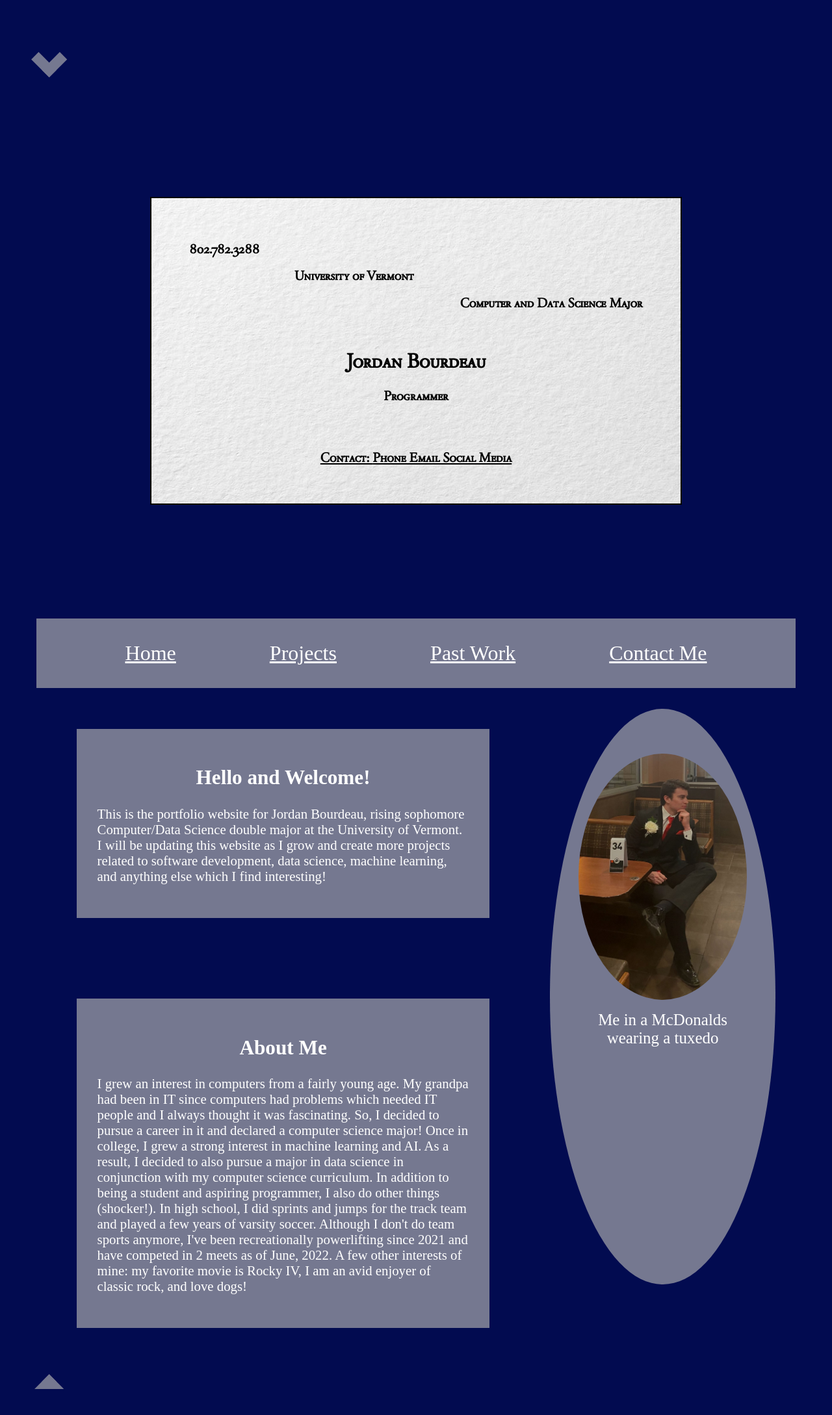
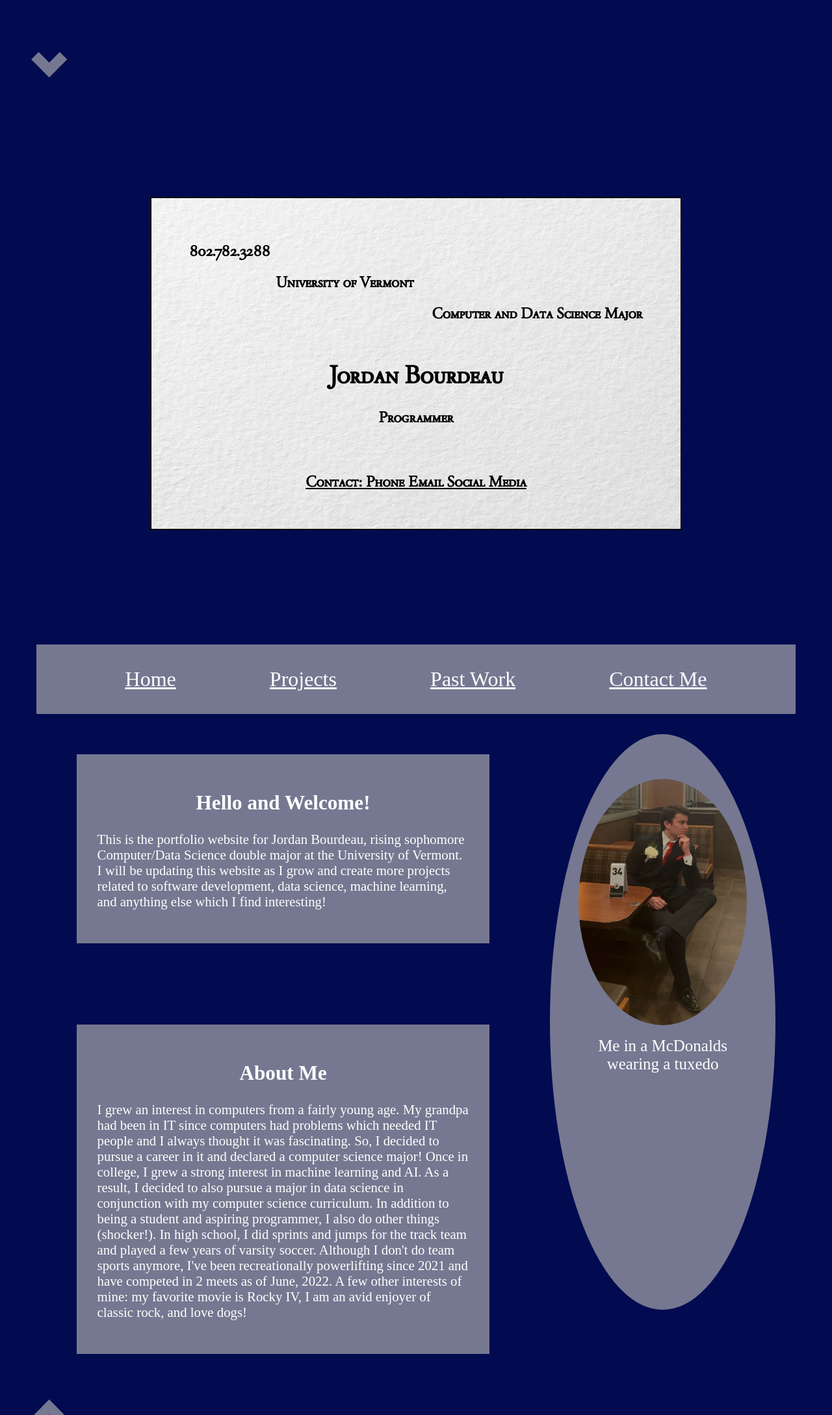
Before and after one commit to JBourds/jbourds.github.io, a PHP site: page / in a window 1280 px wide. Shown: the whole page at 65% size. Before the commit the page ends 2138 px from the top, so only its background shows below. Run offline with PHP 8.4, Linux system fonts and the light colour scheme.

Commit message:
Tentatively Finalized Fonts and Font Size
Also changed path on index.html for image to not step outside of a folder (broken from when I removed the html folder)

```diff
--- a/contact.html
+++ b/contact.html
@@ -6,7 +6,7 @@
         <title>Jordan Bourdeau Portfolio</title>
         <meta name="Author" content="Jordan Bourdeau">
         <meta name="Description" content="Jordan Bourdeau Programming Portfolio">
-        <link rel="stylesheet" type="text/css" href="../css/index_styles.css" />
+        <link rel="stylesheet" type="text/css" href="css/index_styles.css" />
     </head>
 
 
--- a/css/index_styles.css
+++ b/css/index_styles.css
@@ -5,6 +5,30 @@
     75% {transform: scale(1.3, 1.3)};
     100% {transform: scale(1.4, 1.4)};
 }
+
+/*Deals with font in the "business card" */
+@font-face {
+    font-family: Copperplate-Gothic;
+    src: url("../fonts/copperplate-gothic-font.ttf");
+
+    font-family: Garamond-Classico-SC;
+    src: url("../fonts/garamond-classico-sc.ttf");
+}
+
+.card {
+    font-family: "Garamond-Classico-SC", "Copperplate-Gothic", "Sans-Serif";
+    font-weight: bold;
+    color: black;
+}
+
+p.card, a.card {
+    font-size: 1.5em;
+}
+
+h1.card {
+    font-size: 2.5em;
+}
+/****************************************************/
 
 .arrow {
     border: solid var(--greyBackground);
@@ -55,35 +79,8 @@ header {
     background-color: white;
 }
 
-.card {
-    font-family: "Garamond-Classico-SC", "Copperplate-Gothic", "Sans-Serif";
-    font-weight: bold;
-}
-
-.card p {
-    font-size: 1.2em;
-}
-
-.card h1 {
-    font-size: 1.5em;
-}
-
-header > div > p, header > div > a {
-    font-size: 1.3em;
-}
-
-header > div> a {
-    color: black;
-}
-
 .toprow {
     line-height: 0em;
-}
-
-
-header h1, header h2, header h3, header p {
-    color: black;
-    font-family: copperplate-gothix-font
 }
 
 .middlerow {
@@ -192,27 +189,27 @@ section {
     background: var(--greyBackground);
 }
 
-h1, h2, h3 {
+#main h1, #main h2, #main h3 {
     color: white;
     text-shadow: .1em, .1em;
 }
 
-h1 {
+#main h1 {
     size: 1.75em;
     text-align: center;
 }
 
-h2 {
+#main h2 {
     size: 1.55em;
     text-align: center;
 }
 
-h3 {
+#main h3 {
     size: 1.35em;
     text-align: center;
 }
 
-p {
+#main p {
     color: white;
     size: 1.15em;
 }
--- a/css/main.css
+++ b/css/main.css
@@ -4,15 +4,6 @@
     --navyBackground: #020b50;
     --greyBackground: #757890;
     --topZIndex: 5;
-}
-
-@font-face {
-    font-family: Copperplate-Gothic;
-    src: url("fonts/copperplate-gothic-font.ttf");
-
-    font-family: Garamond-Classico-SC;
-    src: url("fonts/Garamond-Classico-SC.ttf");
-
 }
 
 .bold {
--- a/index.html
+++ b/index.html
@@ -6,8 +6,8 @@
         <title>Jordan Bourdeau Portfolio</title>
         <meta name="Author" content="Jordan Bourdeau">
         <meta name="Description" content="Jordan Bourdeau Programming Portfolio">
-        <link rel="stylesheet" type="text/css" href="../css/main.css" />
-        <link rel="stylesheet" type="text/css" href="../css/index_styles.css" />
+        <link rel="stylesheet" type="text/css" href="css/main.css" />
+        <link rel="stylesheet" type="text/css" href="css/index_styles.css" />
     </head>
 
 
@@ -61,7 +61,7 @@
             <section class="cosmetic">
                 <div id="circle">
                     <img alt="Me in a tuxedo at a McDonalds"
-                        src="../images/dapperpicture.jpg">
+                        src="images/dapperpicture.jpg">
                     <figcaption>Me in a McDonalds wearing a tuxedo</figcaption>
                 </div>
             </section>
--- a/pastWork.html
+++ b/pastWork.html
@@ -6,8 +6,8 @@
         <title>Jordan Bourdeau Portfolio</title>
         <meta name="Author" content="Jordan Bourdeau">
         <meta name="Description" content="Jordan Bourdeau Programming Portfolio">
-        <link rel="stylesheet" type="text/css" href="../css/main.css" />
-        <link rel="stylesheet" type="text/css" href="../css/pastWork_styles.css" />
+        <link rel="stylesheet" type="text/css" href="css/main.css" />
+        <link rel="stylesheet" type="text/css" href="css/pastWork_styles.css" />
     </head>
 
     <body>
--- a/projects.html
+++ b/projects.html
@@ -6,8 +6,8 @@
         <title>Jordan Bourdeau Portfolio</title>
         <meta name="Author" content="Jordan Bourdeau">
         <meta name="Description" content="Jordan Bourdeau Programming Portfolio">
-        <link rel="stylesheet" type="text/css" href="../css/main.css" />
-        <link rel="stylesheet" type="text/css" href="../css/index_styles.css" />
+        <link rel="stylesheet" type="text/css" href="css/main.css" />
+        <link rel="stylesheet" type="text/css" href="css/index_styles.css" />
     </head>
 
 
--- a/template.html
+++ b/template.html
@@ -6,8 +6,8 @@
         <title>Jordan Bourdeau Portfolio</title>
         <meta name="Author" content="Jordan Bourdeau">
         <meta name="Description" content="Jordan Bourdeau Programming Portfolio">
-        <link rel="stylesheet" type="text/css" href="../css/main.css" />
-        <link rel="stylesheet" type="text/css" href="../css/index_styles.css" />
+        <link rel="stylesheet" type="text/css" href="css/main.css" />
+        <link rel="stylesheet" type="text/css" href="css/index_styles.css" />
     </head>
 
 
```
